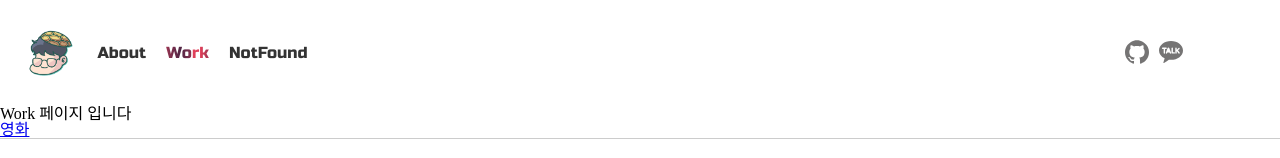
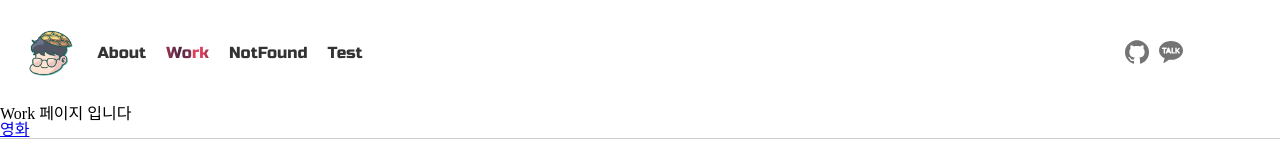
Before and after one commit to jjgodcom/vue-jjgodcom.com, a Vue app: page /#/work in a window 1280 px wide. Shown: the top 158 px of the page. Built offline with nearby package versions, Linux system fonts and the light colour scheme.

Commit message:
test페이지 추가

```diff
--- a/src/components/common/Header.vue
+++ b/src/components/common/Header.vue
@@ -91,6 +91,10 @@ export default {
         {
           name:'NotFound',
           href:'/123'
+        },
+        {
+          name:'Test',
+          href:'/test'
         }
       ]
     }
--- a/src/router/index.js
+++ b/src/router/index.js
@@ -5,6 +5,7 @@ import Work from '~/views/Work'
 import Portfolio from '~/views/Portfolio'
 import Note from '~/views/Note'
 import NotFound from '~/views/NotFound'
+import Test from '~/views/Test'
 
 export default createRouter({
   history: createWebHashHistory(),
@@ -35,6 +36,10 @@ export default createRouter({
     {
       path: '/:notFound(.*)',
       component: NotFound
+    },
+    {
+      path: '/test',
+      component: Test
     }
   ]
 })
--- /dev/null
+++ b/src/views/Test.vue
@@ -0,0 +1,3 @@
+<template>
+  <h1>테스트전용페이지</h1>
+</template>
```
